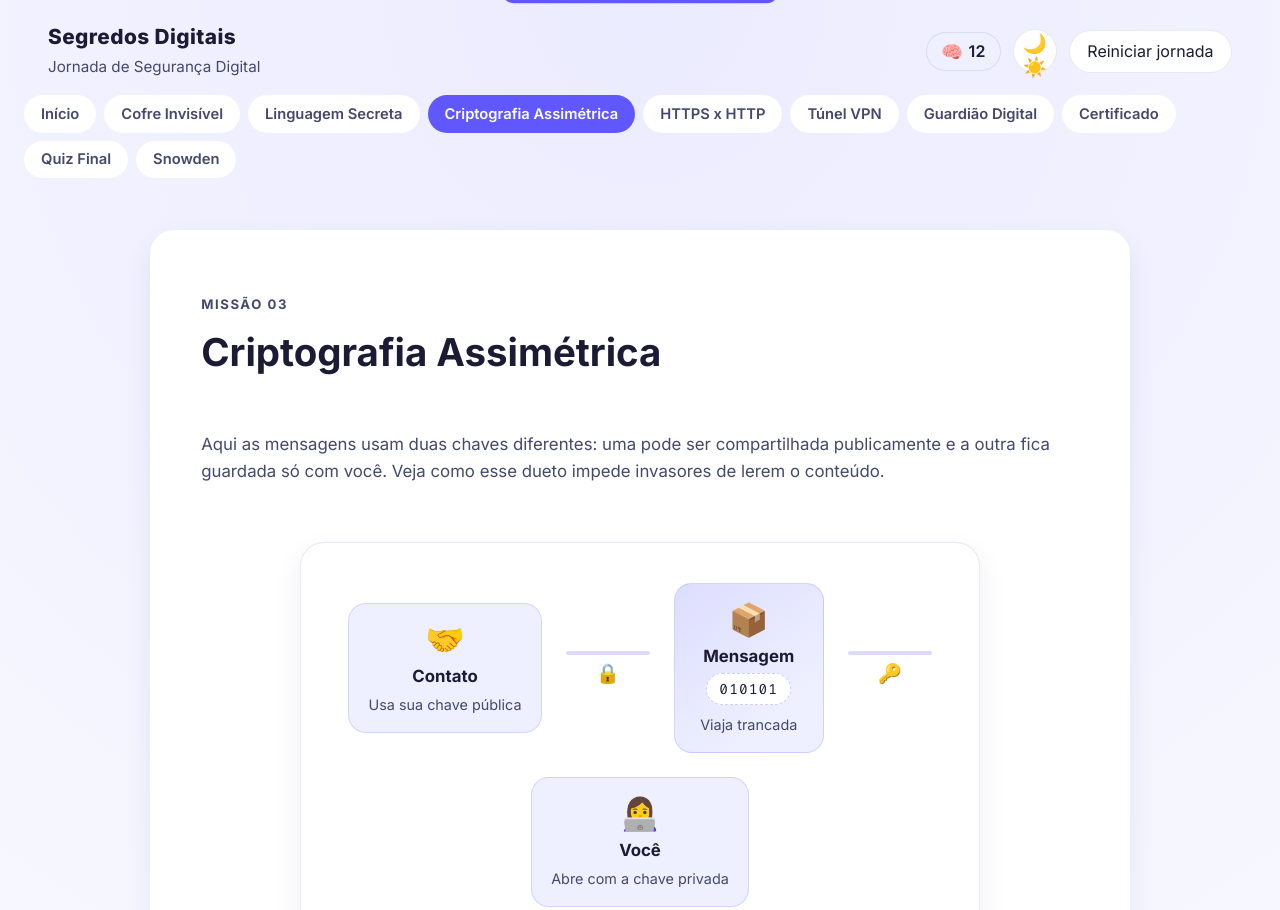
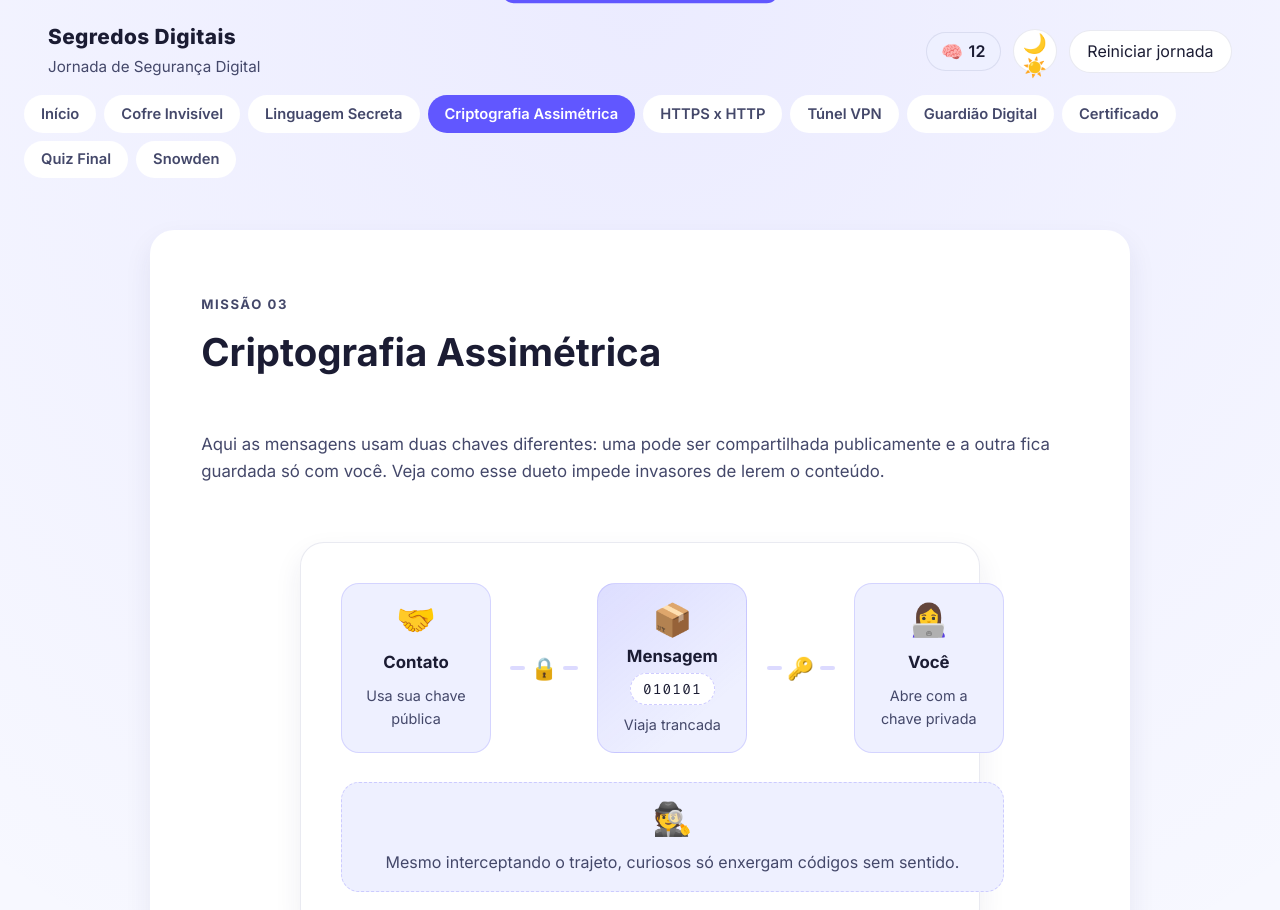
Before and after one commit to PalladiniGITH/chamaweb_usabilidade, a plain HTML site: page criptografia-assimetrica.html in a window 1280 px wide. Shown: the top 910 px of the page. Drawn offline with Linux system fonts and the light colour scheme.

Commit message:
Align asymmetric flow cards side by side

```diff
--- a/criptografia-assimetrica.html
+++ b/criptografia-assimetrica.html
@@ -54,27 +54,29 @@
             <div class="mission-content asymmetric">
                 <figure id="asymmetricIllustration" class="asymmetric-visual" role="group" aria-labelledby="fluxoAssimetricoTitulo" aria-describedby="fluxoAssimetricoDescricao">
                     <h2 id="fluxoAssimetricoTitulo" class="sr-only">Como a criptografia assimétrica protege suas mensagens</h2>
-                    <div class="asymmetric-lane">
-                        <div class="visual-node">
+                    <div class="asymmetric-lane" role="list">
+                        <div class="visual-node" role="listitem">
                             <span class="visual-icon" aria-hidden="true">🤝</span>
                             <strong>Contato</strong>
                             <p>Usa sua chave pública</p>
                         </div>
-                        <div class="visual-arrow" aria-hidden="true">
-                            <span class="arrow-line"></span>
-                            <span class="arrow-icon">🔒</span>
+                        <div class="visual-connector" aria-hidden="true">
+                            <span class="connector-line">
+                                <span class="connector-icon">🔒</span>
+                            </span>
                         </div>
-                        <div class="visual-node visual-node--message">
+                        <div class="visual-node visual-node--message" role="listitem">
                             <span class="visual-icon" aria-hidden="true">📦</span>
                             <strong>Mensagem</strong>
                             <code aria-label="Mensagem cifrada">010101</code>
                             <p>Viaja trancada</p>
                         </div>
-                        <div class="visual-arrow" aria-hidden="true">
-                            <span class="arrow-line"></span>
-                            <span class="arrow-icon">🔑</span>
+                        <div class="visual-connector" aria-hidden="true">
+                            <span class="connector-line">
+                                <span class="connector-icon">🔑</span>
+                            </span>
                         </div>
-                        <div class="visual-node">
+                        <div class="visual-node" role="listitem">
                             <span class="visual-icon" aria-hidden="true">👩‍💻</span>
                             <strong>Você</strong>
                             <p>Abre com a chave privada</p>
--- a/styles.css
+++ b/styles.css
@@ -679,11 +679,12 @@ img, svg {
 }
 
 .asymmetric-lane {
-    display: flex;
-    flex-wrap: wrap;
-    align-items: center;
-    justify-content: center;
-    gap: clamp(0.75rem, 3vw, 1.5rem);
+    --connector-width: clamp(42px, 7vw, 68px);
+    display: grid;
+    grid-template-columns: minmax(150px, 1fr) var(--connector-width) minmax(150px, 1fr) var(--connector-width) minmax(150px, 1fr);
+    align-items: stretch;
+    justify-items: stretch;
+    gap: clamp(0.8rem, 2.5vw, 1.2rem);
 }
 
 .visual-node {
@@ -695,6 +696,7 @@ img, svg {
     display: grid;
     gap: 0.45rem;
     justify-items: center;
+    width: 100%;
 }
 
 .visual-node strong {
@@ -725,21 +727,40 @@ img, svg {
     font-size: 2rem;
 }
 
-.visual-arrow {
-    display: grid;
-    gap: 0.35rem;
-    justify-items: center;
+.visual-connector {
+    width: 100%;
+    display: flex;
+    align-items: center;
+    justify-content: center;
 }
 
-.arrow-line {
-    width: clamp(56px, 8vw, 84px);
+.connector-line {
+    position: relative;
+    display: flex;
+    align-items: center;
+    justify-content: center;
+    width: 100%;
+}
+
+.connector-line::before,
+.connector-line::after {
+    content: "";
+    flex: 1;
     height: 4px;
     border-radius: 999px;
     background: rgba(97, 87, 255, 0.22);
 }
 
-.arrow-icon {
-    font-size: 1.2rem;
+.connector-line::before {
+    margin-right: 0.35rem;
+}
+
+.connector-line::after {
+    margin-left: 0.35rem;
+}
+
+.connector-icon {
+    font-size: 1.35rem;
     color: var(--color-accent-strong);
 }
 
@@ -798,6 +819,17 @@ img, svg {
     color: var(--color-accent-strong);
     background: rgba(97, 87, 255, 0.16);
     font-size: 0.95rem;
+}
+
+@media (max-width: 820px) {
+    .asymmetric-lane {
+        grid-template-columns: minmax(200px, 1fr);
+        gap: 1.25rem;
+    }
+
+    .visual-connector {
+        display: none;
+    }
 }
 
 @media (max-width: 600px) {
```
